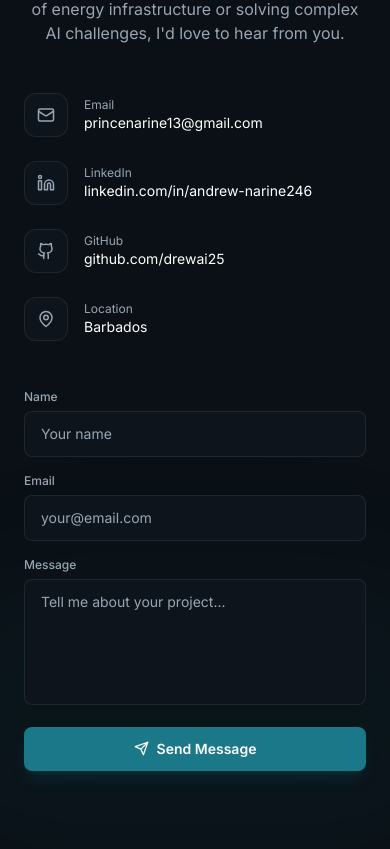
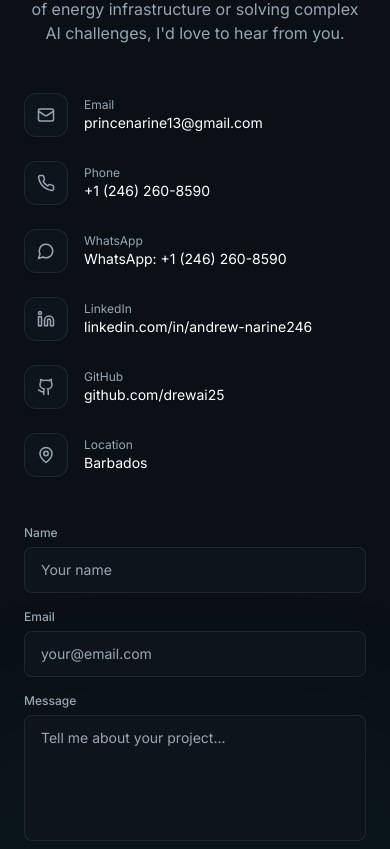
Before and after one commit to drewai25/andrew-narine-portfolio, a React (Vite) app: page / in a window 390 px wide. Shown: the part 11151-12000 px from the top of the page. Built offline with nearby package versions, Linux system fonts and the light colour scheme.

Commit message:
Add phone and WhatsApp to contact

```diff
--- a/src/components/sections/Contact.tsx
+++ b/src/components/sections/Contact.tsx
@@ -1,10 +1,12 @@
 import { motion } from "framer-motion";
 import { useInView } from "framer-motion";
 import { useRef, useState } from "react";
-import { Mail, Github, Linkedin, MapPin, Send, CheckCircle } from "lucide-react";
+import { Mail, Github, Linkedin, MapPin, Send, CheckCircle, Phone, MessageCircle } from "lucide-react";
 
 const socialLinks = [
   { Icon: Mail, label: "Email", href: "mailto:princenarine13@gmail.com", display: "princenarine13@gmail.com" },
+  { Icon: Phone, label: "Phone", href: "tel:+12462608590", display: "+1 (246) 260-8590" },
+  { Icon: MessageCircle, label: "WhatsApp", href: "https://wa.me/12462608590", display: "WhatsApp: +1 (246) 260-8590" },
   { Icon: Linkedin, label: "LinkedIn", href: "https://www.linkedin.com/in/andrew-narine246", display: "linkedin.com/in/andrew-narine246" },
   { Icon: Github, label: "GitHub", href: "https://github.com/drewai25", display: "github.com/drewai25" },
 ];
```
